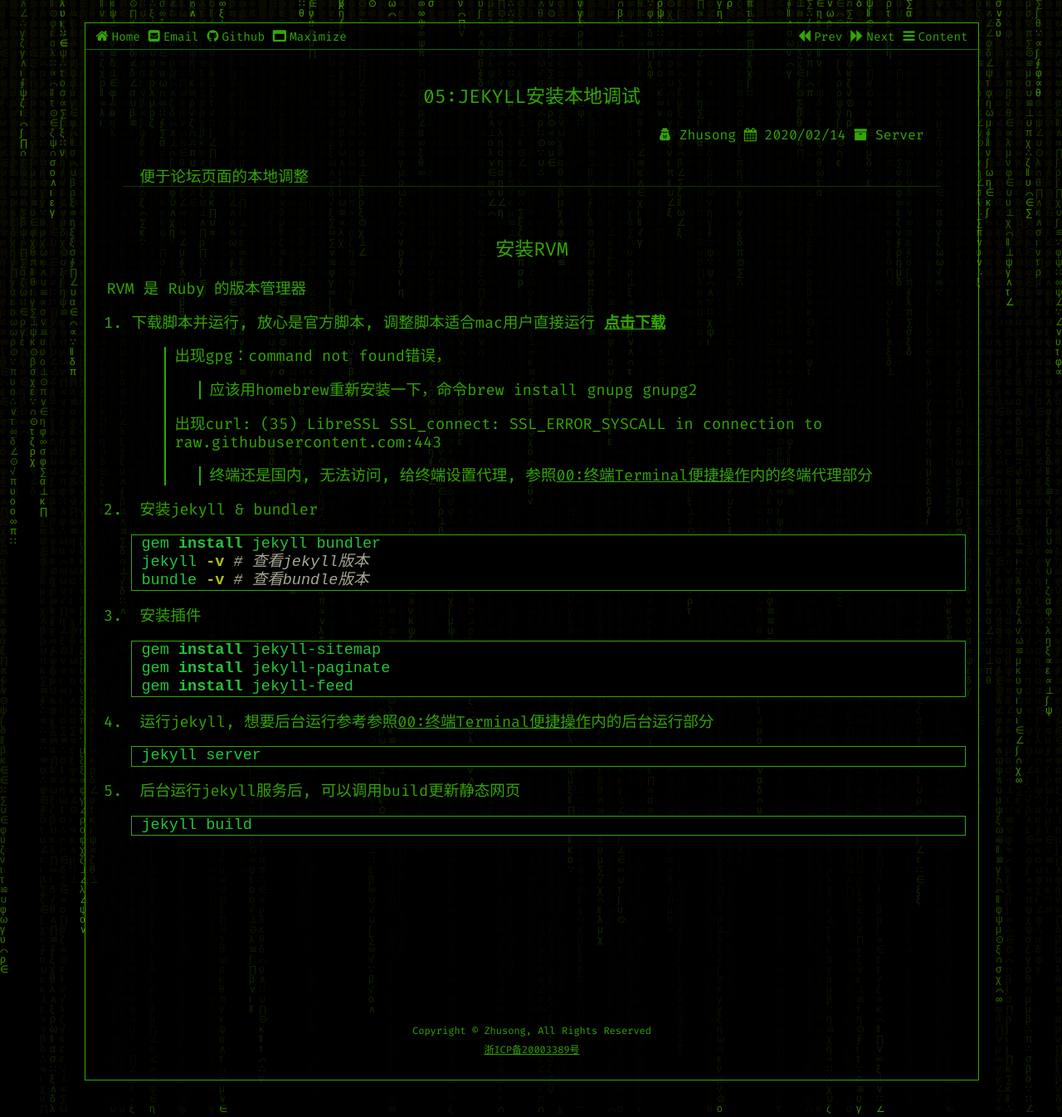
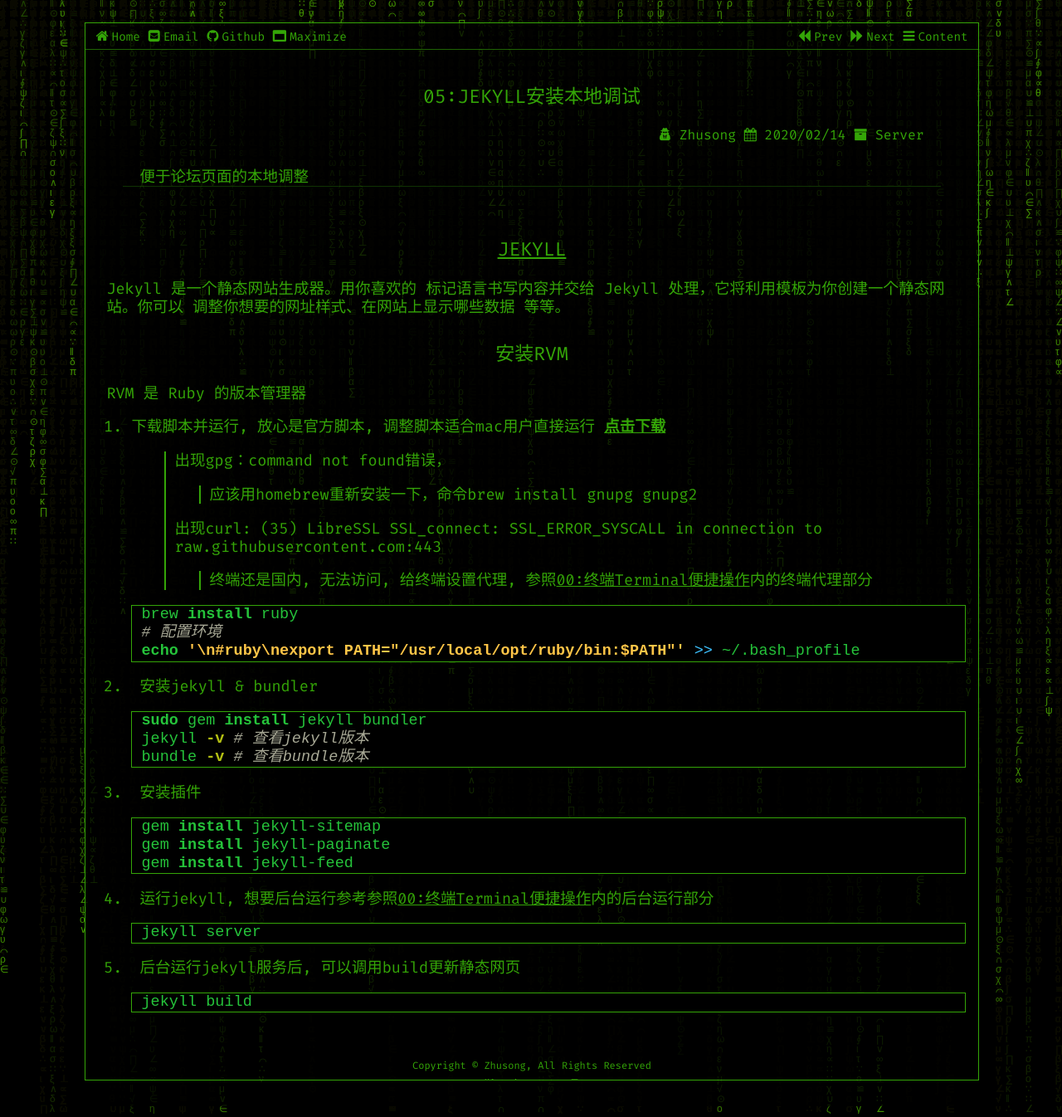
Before and after one commit to zhusonger/www.lasong.com.cn, a Jekyll site: the page built from _posts/Server/2020-03-03-jekyll.md, in a window 1280 px wide. Shown: the whole page at 83% size. Built offline with Jekyll 4.4.1, drawn with Linux system fonts in a browser that asks for light colours.

Commit message:
更新内容

````diff
--- a/_posts/Server/2020-03-03-jekyll.md
+++ b/_posts/Server/2020-03-03-jekyll.md
@@ -12,6 +12,11 @@
 abstract: "便于论坛页面的本地调整"
 ---
 
+# [JEKYLL](https://jekyllrb.com/docs/installation/macos/)
+
+Jekyll 是一个静态网站生成器。用你喜欢的 标记语言书写内容并交给 Jekyll 处理，它将利用模板为你创建一个静态网站。你可以 调整你想要的网址样式、在网站上显示哪些数据 等等。
+
+
 # 安装rvm
 RVM 是 Ruby 的版本管理器
 
@@ -22,10 +27,16 @@
 	> 出现curl: (35) LibreSSL SSL\_connect: SSL\_ERROR\_SYSCALL in connection to raw.githubusercontent.com:443
 	>> 终端还是国内, 无法访问, 给终端设置代理, 参照[00:终端Terminal便捷操作](</terminal>)内的终端代理部分
 
+	```shell
+	brew install ruby
+	# 配置环境
+	echo '\n#ruby\nexport PATH="/usr/local/opt/ruby/bin:$PATH"' >> ~/.bash_profile
+	```
+
 2. 安装jekyll & bundler
 
 	```shell
-	gem install jekyll bundler
+	sudo gem install jekyll bundler
 	jekyll -v # 查看jekyll版本
 	bundle -v # 查看bundle版本
 	```
````
Also changed, not shown: _posts/Mac/2020-03-03-tools.md (+6 -0 lines), _posts/Server/2020-03-14-geetestl.md (+1 -1 lines).
